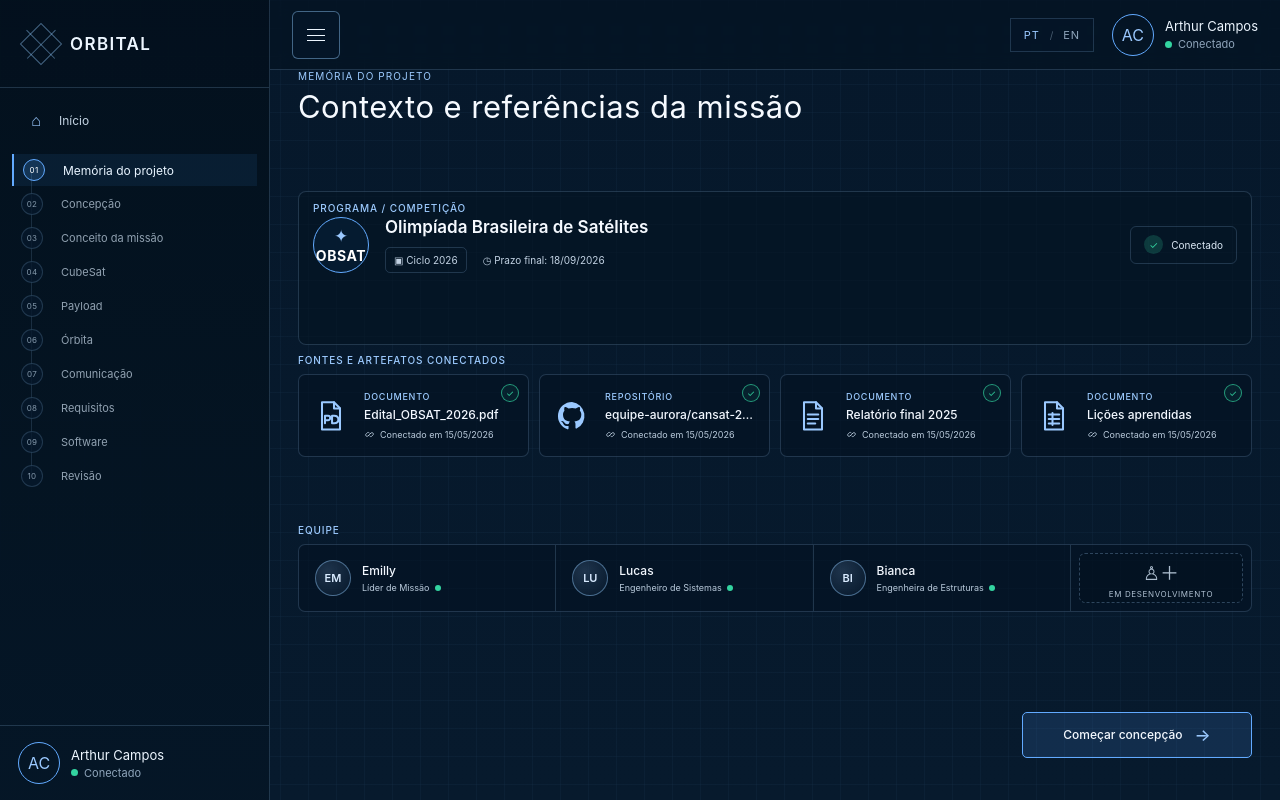
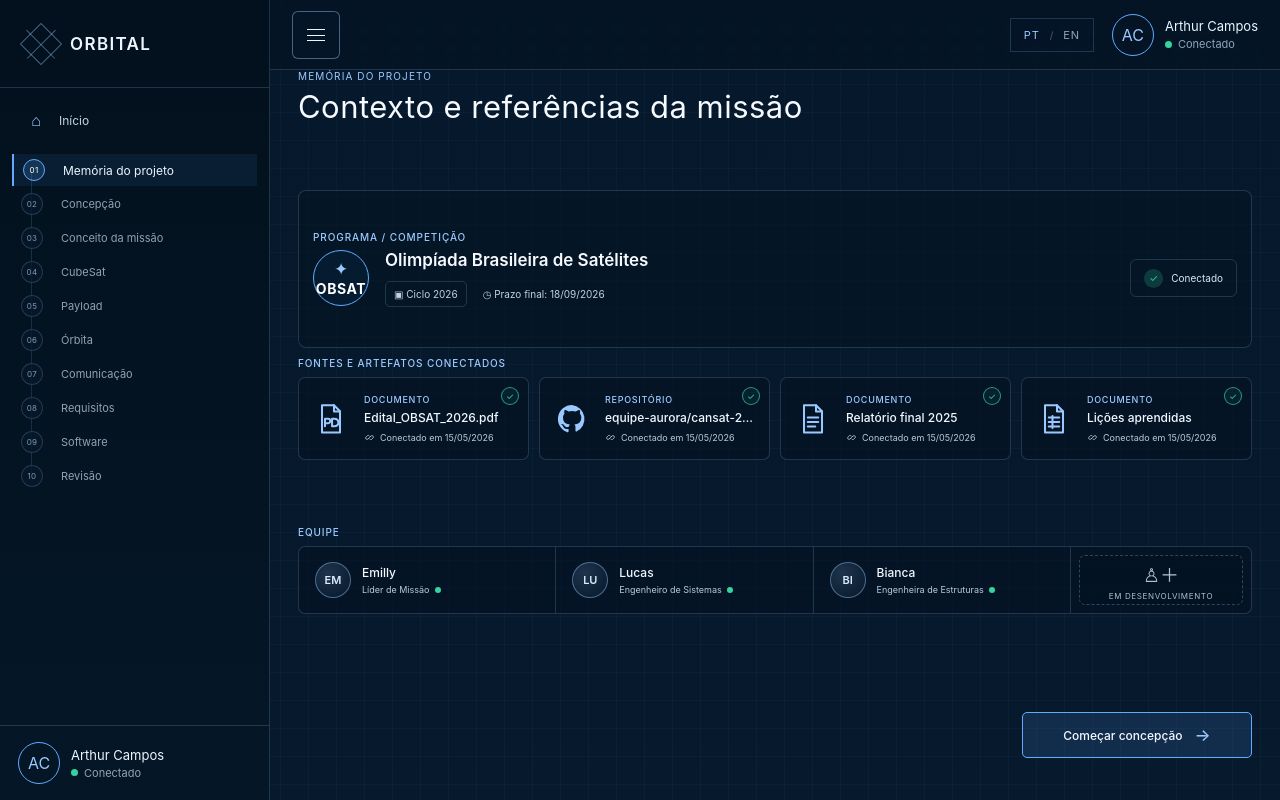
Before and after one commit to Raiagues/mission-dev, a React (Vite) app: page / in a window 1280 px wide. Both pictures are taken after a click on the button "Criar projeto". Built offline with nearby package versions, Linux system fonts and the light colour scheme.

Commit message:
Center competition card content vertically

```diff
--- a/src/setup-memory-readability.css
+++ b/src/setup-memory-readability.css
@@ -17,6 +17,19 @@
   font-size: 10px;
   font-weight: 500;
   letter-spacing: .09em;
+}
+
+.memory-program-card {
+  display: flex;
+  flex-direction: column;
+  justify-content: center;
+  gap: 10px;
+  padding-top: 18px;
+  padding-bottom: 18px;
+}
+
+.memory-program-row {
+  min-height: 0;
 }
 
 .memory-program-copy > strong {
@@ -123,6 +136,12 @@
     font-size: 31px !important;
   }
 
+  .memory-program-card {
+    gap: 7px;
+    padding-top: 12px;
+    padding-bottom: 12px;
+  }
+
   .memory-program-copy > strong {
     font-size: 17px;
   }
@@ -148,6 +167,12 @@
     font-size: 29px !important;
   }
 
+  .memory-program-card {
+    gap: 8px;
+    padding-top: 16px;
+    padding-bottom: 16px;
+  }
+
   .memory-reference-source-copy strong {
     font-size: 13px;
   }
```
